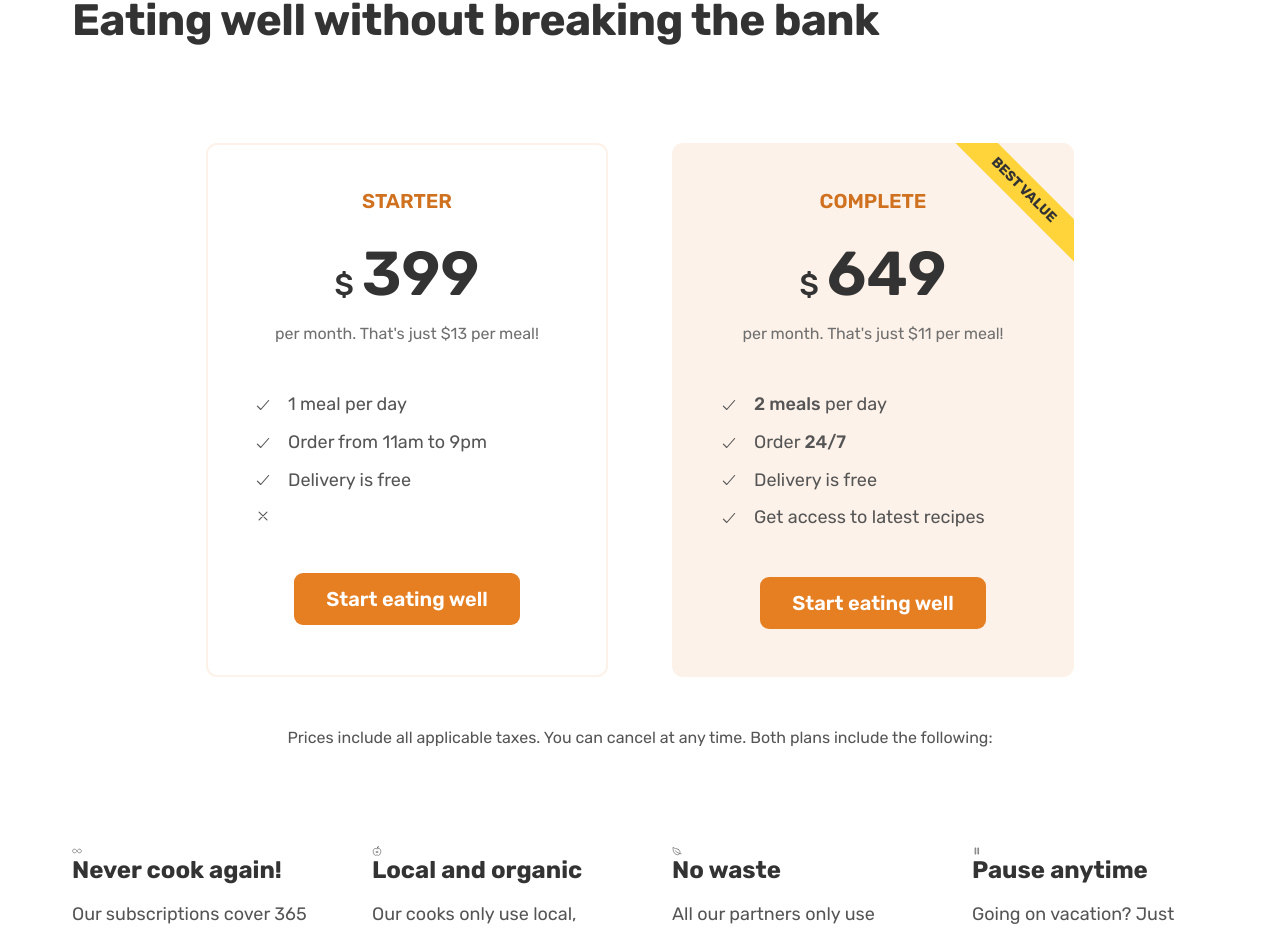
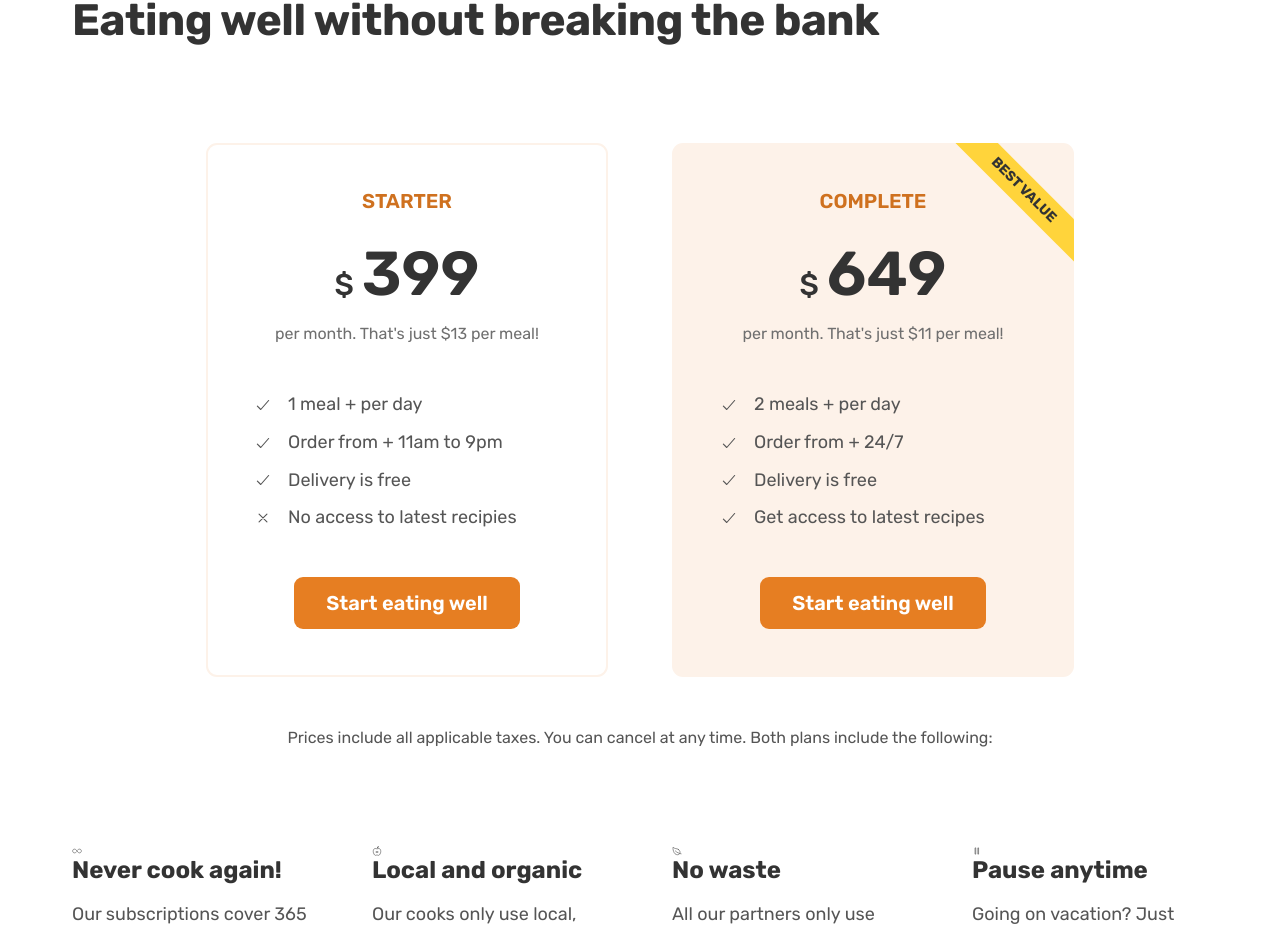
Before and after one commit to MikeWDev/Omnifood_project, a React (Vite) app: page / in a window 1280 px wide. Shown: the part 5368-6305 px from the top of the page. Built offline with nearby package versions, Linux system fonts and the light colour scheme.

Commit message:
Separated section pricing to individual components

```diff
--- /dev/null
+++ b/src/components/content.jsx
@@ -0,0 +1,15 @@
+export const starterPlan = {
+  howMany: "1 meal ",
+  orderTimes: " 11am to 9pm",
+  delivery: "Delivery is free",
+  access: "No access to latest recipies",
+  checkMark: "close-outline",
+};
+
+export const completePlan = {
+  howMany: "2 meals",
+  orderTimes: "24/7",
+  delivery: "Delivery is free",
+  access: "Get access to latest recipes",
+  checkMark: "checkmark-outline",
+};
--- /dev/null
+++ b/src/components/pricingList.jsx
@@ -0,0 +1,24 @@
+const PricingList = ({ data }) => {
+  return (
+    <ul className="list">
+      <li className="list-item">
+        <ion-icon className="list-icon" name="checkmark-outline"></ion-icon>
+        <span>{data.howMany} + per day</span>
+      </li>
+      <li className="list-item">
+        <ion-icon className="list-icon" name="checkmark-outline"></ion-icon>
+        <span>Order from + {data.orderTimes}</span>
+      </li>
+      <li className="list-item">
+        <ion-icon className="list-icon" name="checkmark-outline"></ion-icon>
+        <span>Delivery is free</span>
+      </li>
+      <li className="list-item">
+        <ion-icon className="list-icon" name={`${data.checkMark}`}></ion-icon>
+        <span>{data.access}</span>
+      </li>
+    </ul>
+  );
+};
+
+export default PricingList;
--- /dev/null
+++ b/src/components/pricingPlan.jsx
@@ -0,0 +1,24 @@
+import PricingList from "./pricingList";
+
+const PricingPlan = (props) => {
+  return (
+    <div className={`pricing-plan ${props.planClass}`}>
+      <header className="plan-header">
+        <p className="plan-name">{props.planName}</p>
+        <p className="plan-price">
+          <span>$</span>
+          {props.planPrice}
+        </p>
+        <p className="plan-text">{props.planText}</p>
+      </header>
+      <PricingList data={props.planBullets} />
+      <div className="plan-sing-up">
+        <a href="#" className="btn btn--full">
+          Start eating well
+        </a>
+      </div>
+    </div>
+  );
+};
+
+export default PricingPlan;
--- a/src/pages/SectionPricing.jsx
+++ b/src/pages/SectionPricing.jsx
@@ -1,3 +1,5 @@
+import PricingPlan from "../components/pricingPlan";
+import { starterPlan, completePlan } from "../components/content";
 const SectionPricing = () => {
   return (
     <section className="section-pricing" id="pricing">
@@ -9,52 +11,25 @@ const SectionPricing = () => {
       </div>
 
       <div className="container grid grid--2-cols margin-bottom-md">
-        <div className="pricing-plan pricing-plan--starter">
-          <header className="plan-header">
-            <p className="plan-name">Starter</p>
-            <p className="plan-price">
-              <span>$</span>399
-            </p>
-            <p className="plan-text">per month. That's just $13 per meal!</p>
-          </header>
-          <ul className="list">
-            <li className="list-item">
-              <ion-icon
-                className="list-icon"
-                name="checkmark-outline"
-              ></ion-icon>
-              <span>1 meal per day</span>
-            </li>
-            <li className="list-item">
-              <ion-icon
-                className="list-icon"
-                name="checkmark-outline"
-              ></ion-icon>
-              <span>Order from 11am to 9pm</span>
-            </li>
-            <li className="list-item">
-              <ion-icon
-                className="list-icon"
-                name="checkmark-outline"
-              ></ion-icon>
-              <span>Delivery is free</span>
-            </li>
-            <li className="list-item">
-              <ion-icon className="list-icon" name="close-outline"></ion-icon>
-            </li>
-          </ul>
-          <div className="plan-sing-up">
-            <a href="#" className="btn btn--full">
-              Start eating well
-            </a>
-          </div>
-        </div>
-
-        <div className="pricing-plan pricing-plan--complete">
+        <PricingPlan
+          planClass="pricing-plan--starter"
+          planName="Starter"
+          planPrice="399"
+          planText="per month. That's just $13 per meal!"
+          planBullets={starterPlan}
+        />
+        <PricingPlan
+          planClass="pricing-plan--complete"
+          planName="Complete"
+          planPrice="649"
+          planText="per month. That's just $11 per meal!"
+          planBullets={completePlan}
+        />
+        {/* <div className="pricing-plan pricing-plan--complete">
           <header className="plan-header">
             <p className="plan-name">Complete</p>
             <p className="plan-price">
-              <span>$</span>649
+              <span>$</span>
             </p>
             <p className="plan-text">per month. That's just $11 per meal!</p>
           </header>
@@ -97,7 +72,7 @@ const SectionPricing = () => {
               Start eating well
             </a>
           </div>
-        </div>
+        </div> */}
       </div>
 
       <div className="container grid">
```
